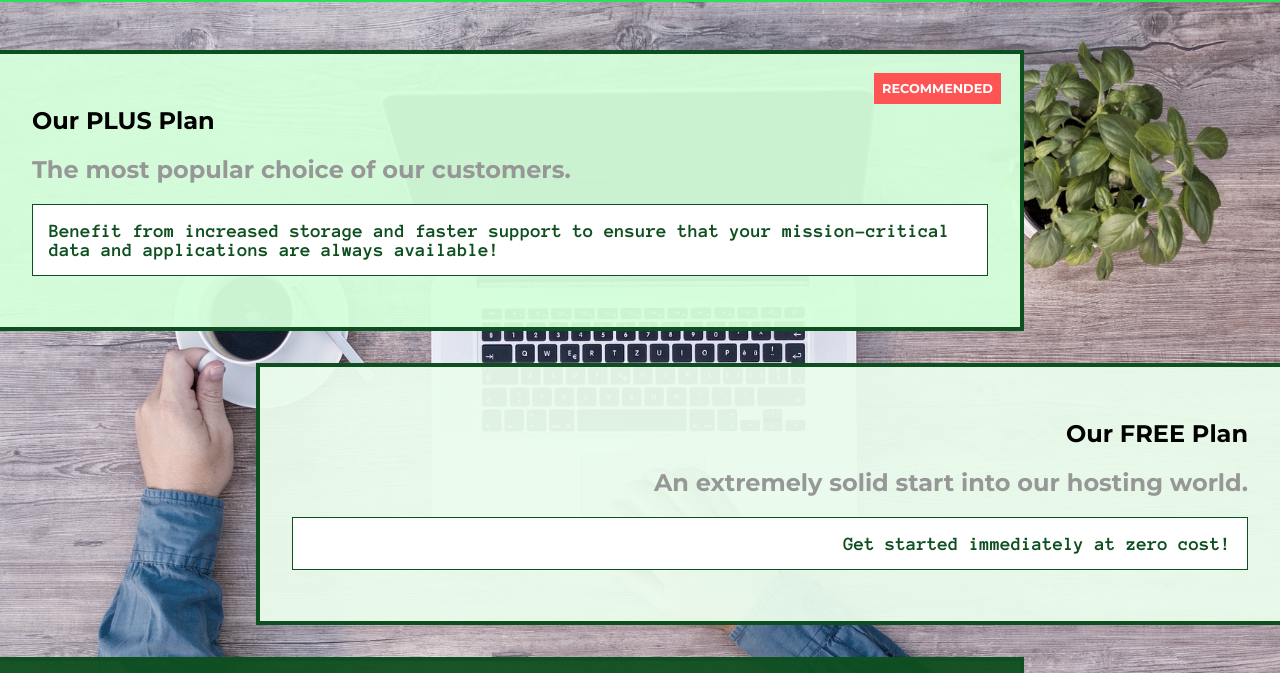
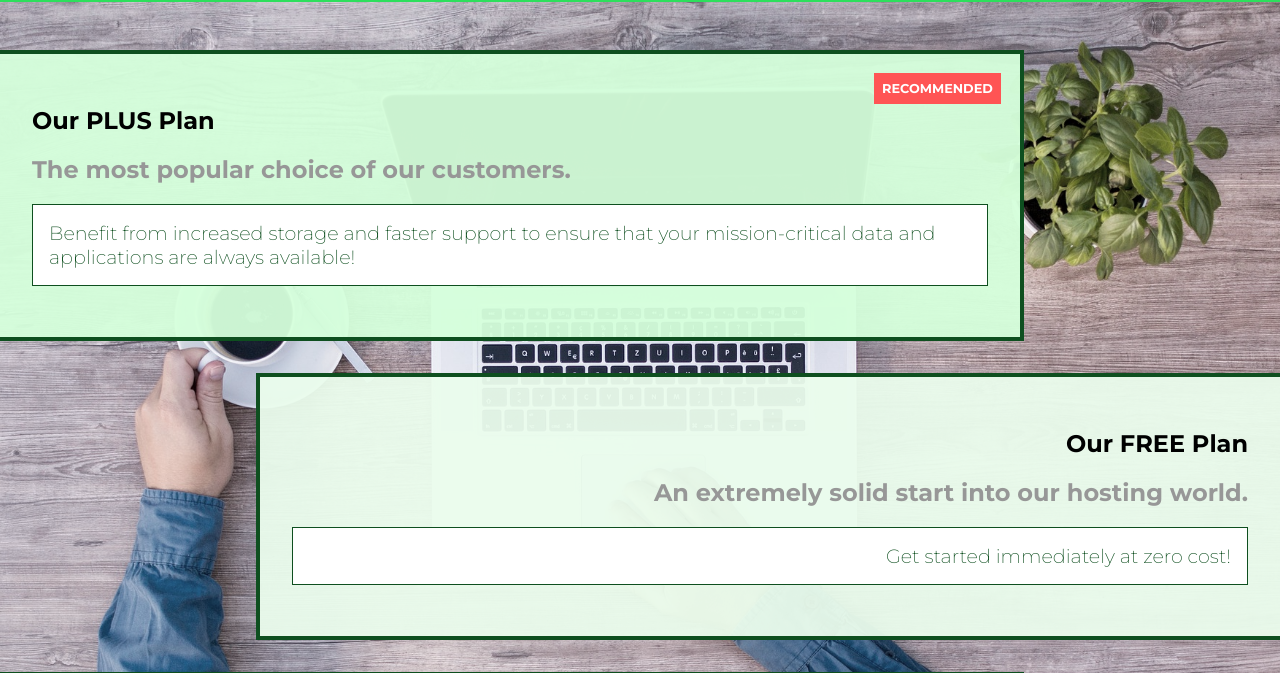
Before and after one commit to gongora92/css, a plain HTML site: page uHost/packages/index.html in a window 1280 px wide. Shown: the part 54-727 px from the top of the page. Drawn offline with Linux system fonts and the light colour scheme.

Commit message:
Go back to original

```diff
--- a/uHost/packages/packages.css
+++ b/uHost/packages/packages.css
@@ -64,11 +64,9 @@ main {
 .package__info {
   padding: 1rem;
   border: 1px solid #0e4f1f;
-  font-size: 1.2rem;
   color: #0e4f1f;
   background: white;
-  font-family: 'AnonymousPro', sans-serif;
-  font-weight: 700;
+  font-size: 1.2rem;
 }
 
 .clearfix {
```
